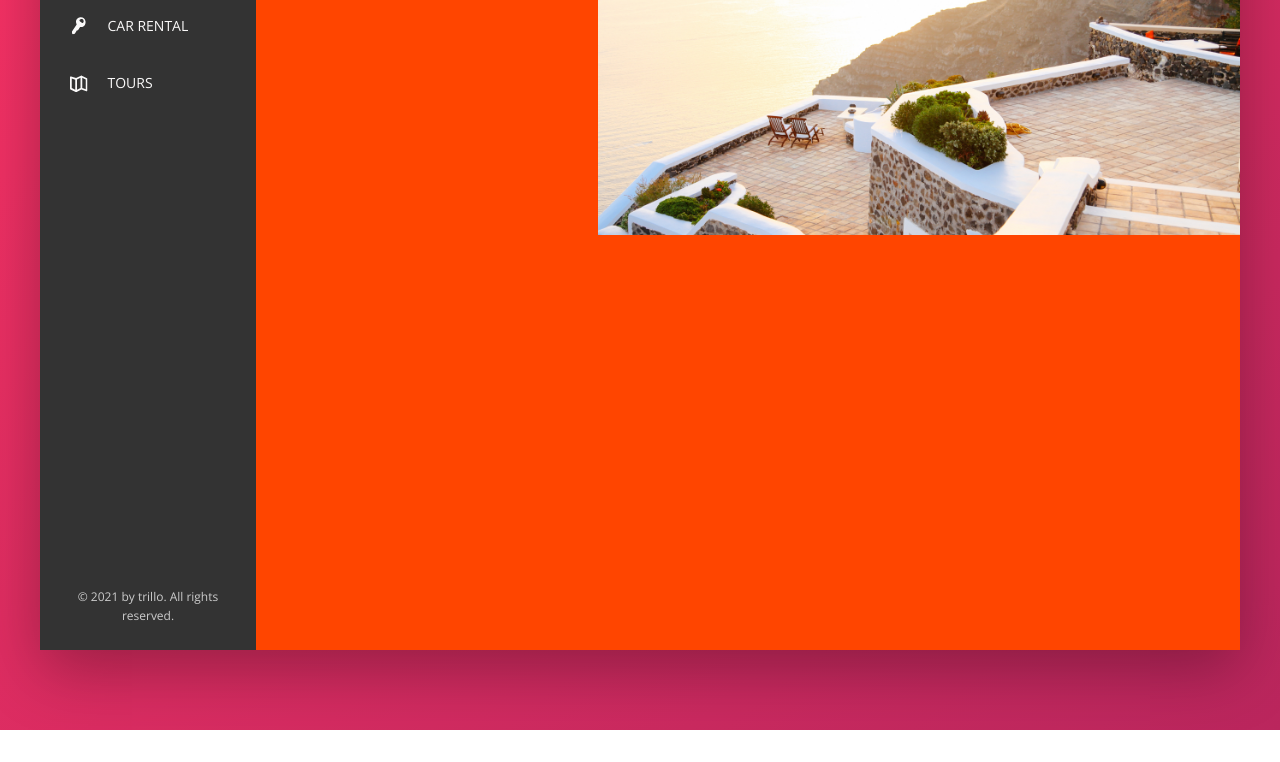
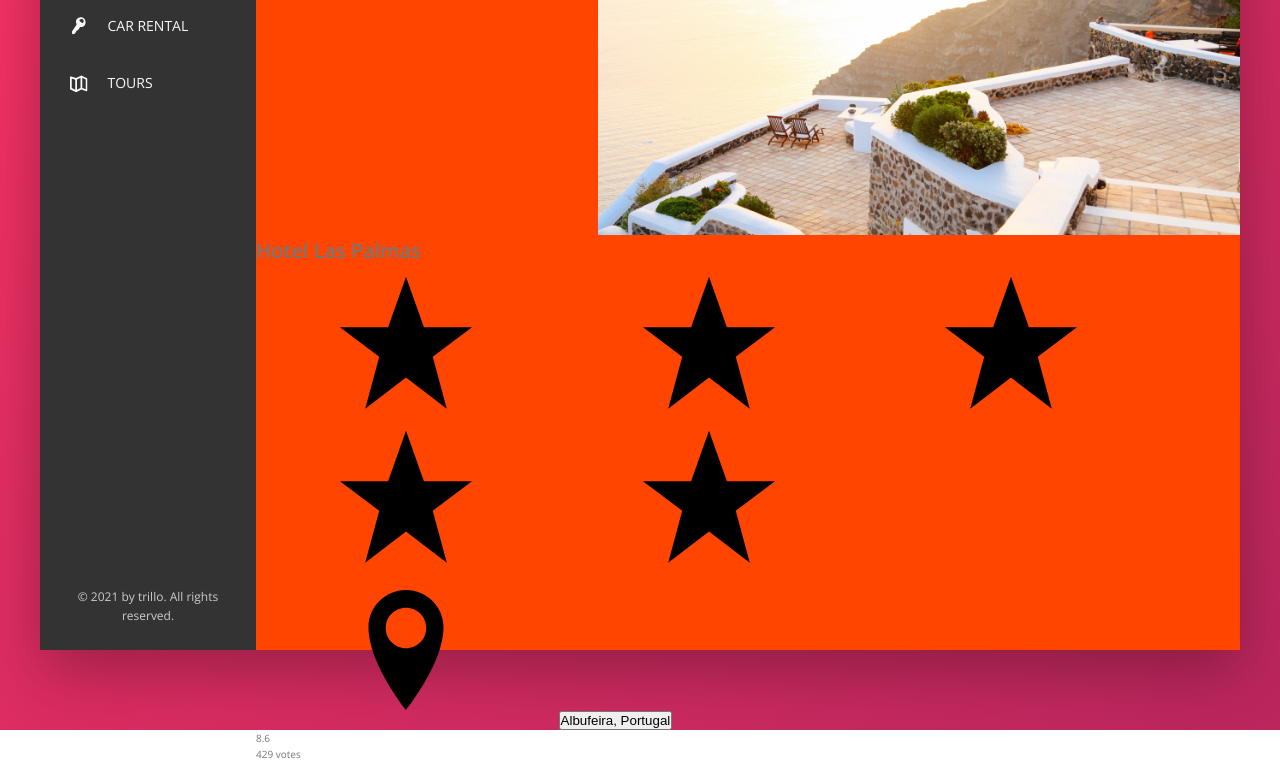
Before and after one commit to jhartcodes/Trillio-Web-App, a website: page index.html in a window 1280 px wide. Shown: the part 300-1062 px from the top of the page. Before the commit the page ends 1030 px from the top, so only its background shows below. Drawn offline with nearby package versions, Linux system fonts and the light colour scheme.

Commit message:
added classes for overview

```diff
--- a/index.html
+++ b/index.html
@@ -119,6 +119,40 @@
 							/>
 						</figure>
 					</div>
+
+					<div class="overview">
+						<h1 class="overview__heading">Hotel Las Palmas</h1>
+
+						<div class="overview__stars">
+							<svg class="overview__icon-star">
+								<use xlink:href="img/sprite.svg#icon-star"></use>
+							</svg>
+							<svg class="overview__icon-star">
+								<use xlink:href="img/sprite.svg#icon-star"></use>
+							</svg>
+							<svg class="overview__icon-star">
+								<use xlink:href="img/sprite.svg#icon-star"></use>
+							</svg>
+							<svg class="overview__icon-star">
+								<use xlink:href="img/sprite.svg#icon-star"></use>
+							</svg>
+							<svg class="overview__icon-star">
+								<use xlink:href="img/sprite.svg#icon-star"></use>
+							</svg>
+						</div>
+
+						<div class="overview__location">
+							<svg class="overview__icon-location">
+								<use xlink:href="img/sprite.svg#icon-location-pin"></use>
+							</svg>
+							<button class="btn-inline">Albufeira, Portugal</button>
+						</div>
+
+						<div class="overview__rating">
+							<div class="overview__rating-average">8.6</div>
+							<div class="overview__rating-count">429 votes</div>
+						</div>
+					</div>
 				</main>
 			</div>
 		</div>
```
